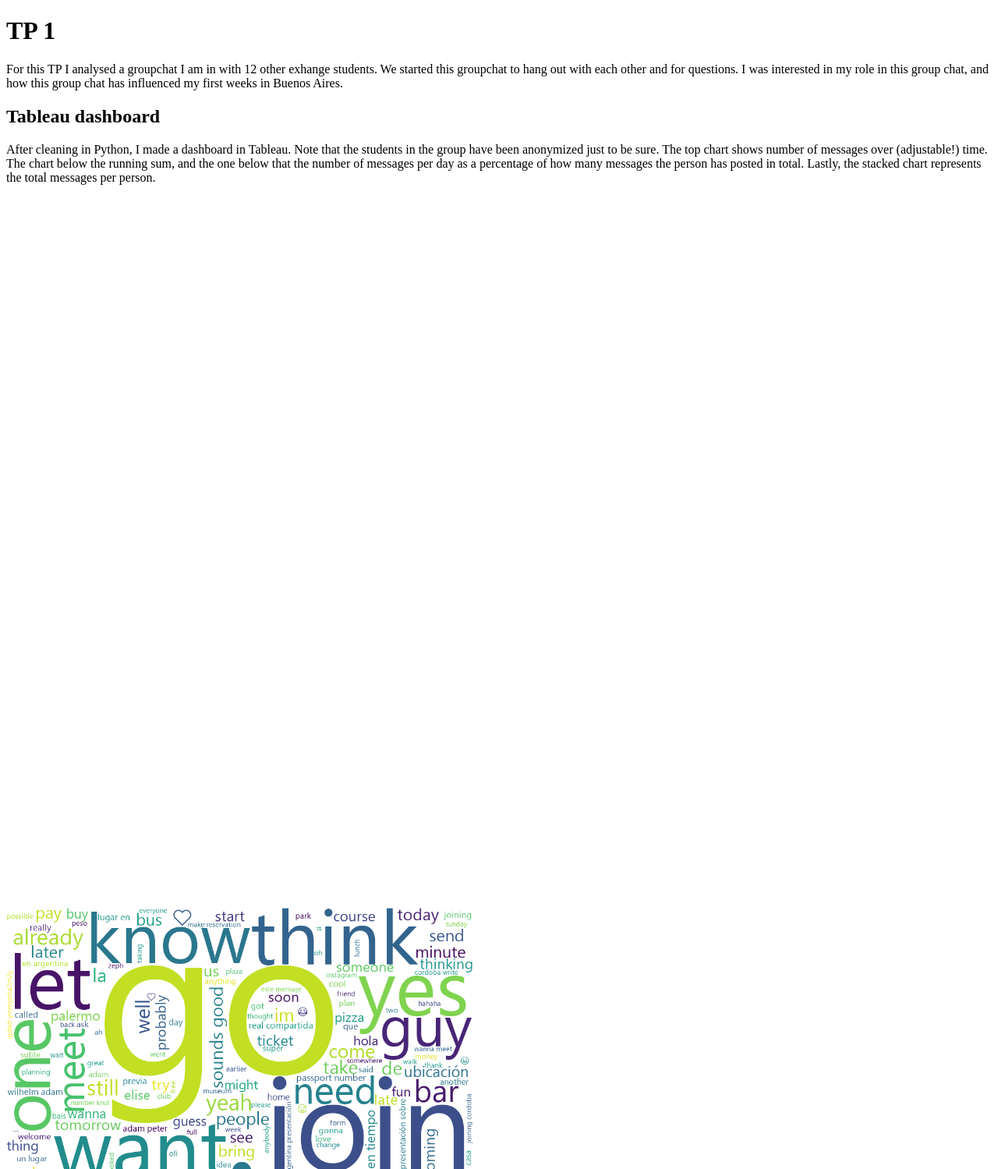
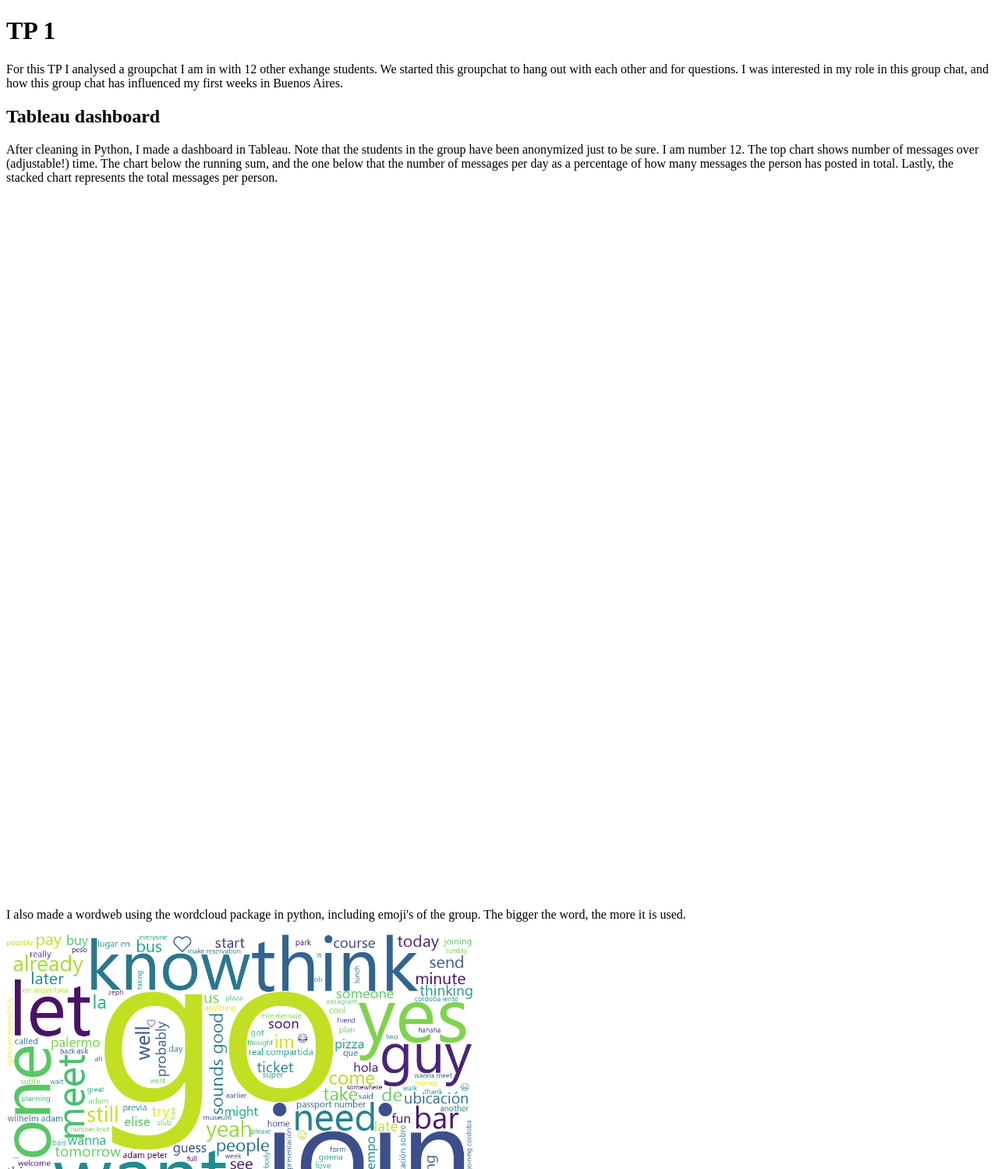
Before and after one commit to emertensitba/infovis, a plain HTML site: page index.html in a window 1280 px wide. Shown: the top 1499 px of the page at 78% size. Drawn offline with Linux system fonts and the light colour scheme.

Commit message:
Update index.html

```diff
--- a/index.html
+++ b/index.html
@@ -13,12 +13,13 @@
 
   </p>
   <h2> Tableau dashboard </h2>
-  <p> After cleaning in Python, I made a dashboard in Tableau. Note that the students in the group have been anonymized just to be sure.
+  <p> After cleaning in Python, I made a dashboard in Tableau. Note that the students in the group have been anonymized just to be sure. I am number 12.
     The top chart shows number of messages over (adjustable!) time. The chart below the running sum, and the one below that the number of messages per day
   as a percentage of how many messages the person has posted in total. Lastly, the stacked chart represents the total messages per person. </p>
   <script type='text/javascript' src='https://prod-useast-a.online.tableau.com/javascripts/api/viz_v1.js'></script><div class='tableauPlaceholder' style='width: 1366px; height: 895px;'><object class='tableauViz' width='1366' height='895' style='display:none;'><param name='host_url' value='https%3A%2F%2Fprod-useast-a.online.tableau.com%2F' /> <param name='embed_code_version' value='3' /> <param name='site_root' value='&#47;t&#47;emertensitba' /><param name='name' value='WhatsappgroupanalysisPersonalDataTP&#47;Dashboard1' /><param name='tabs' value='no' /><param name='toolbar' value='yes' /><param name='showAppBanner' value='false' /></object></div>
 
   <p>
+    I also made a wordweb using the wordcloud package in python, including emoji's of the group. The bigger the word, the more it is used.
   </p>
 
   <img src="word_web.png" alt="Word web of whatsapp chat" width="600" height="600">
```
